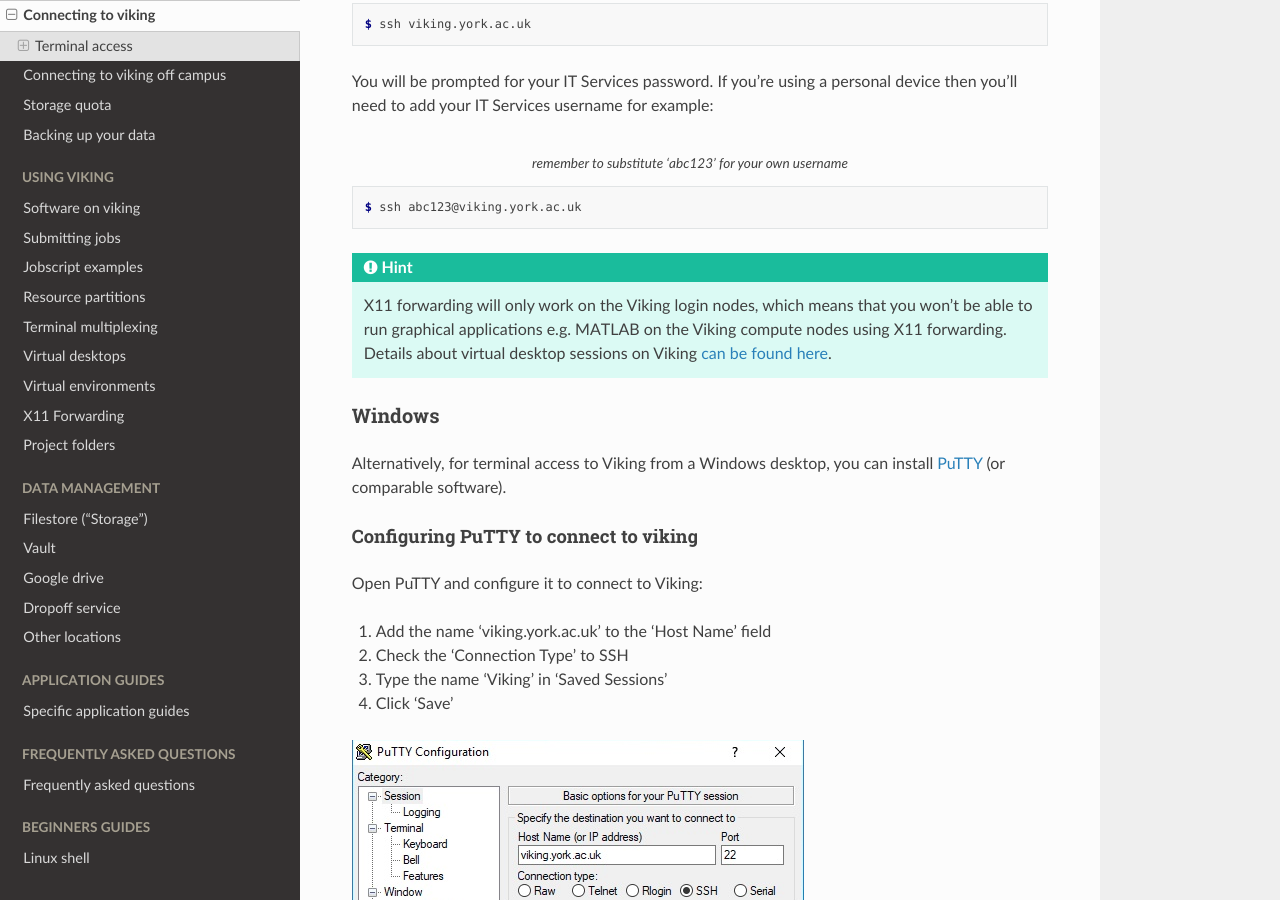
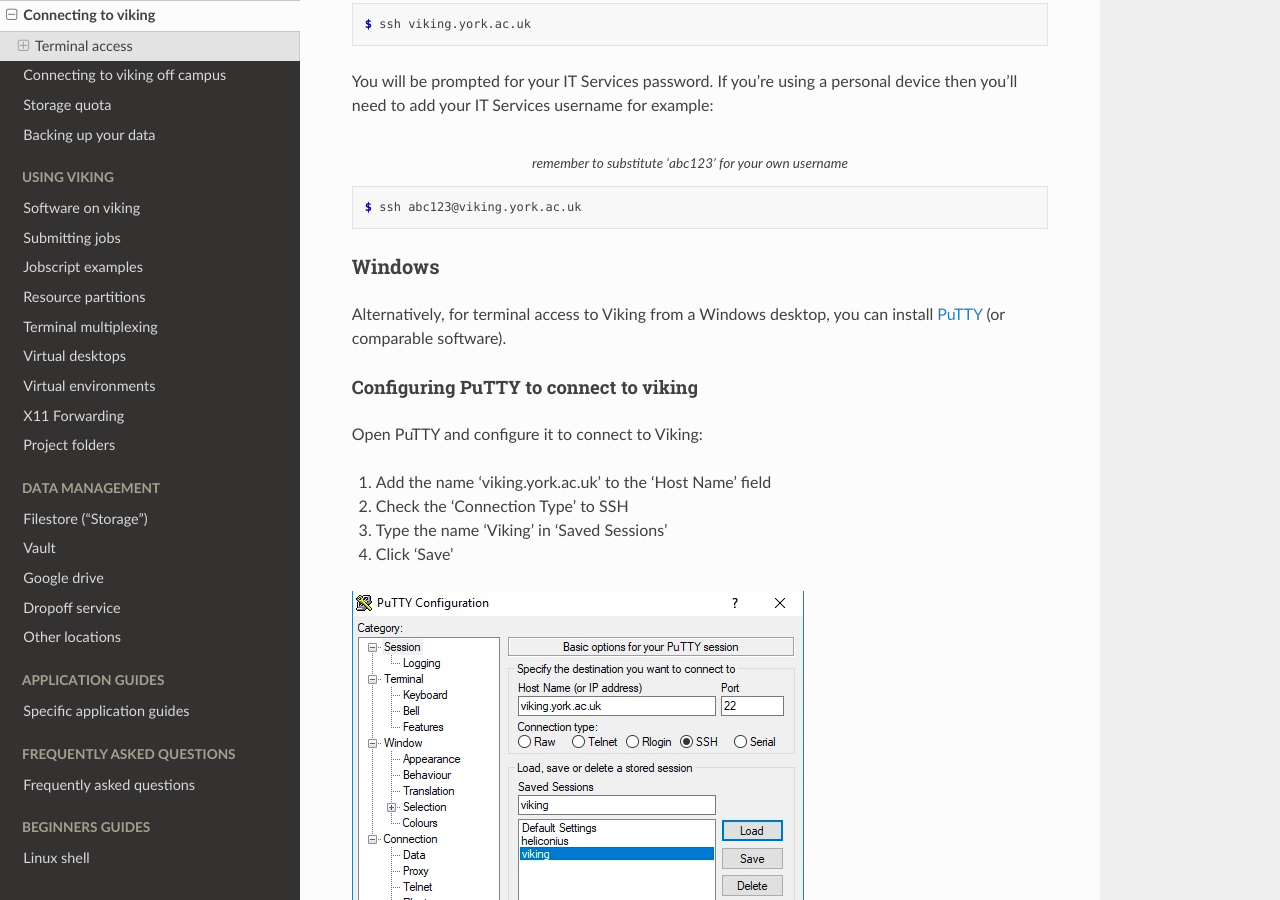
Before and after one commit to university-of-york/research-it-documentation, a Sphinx documentation site: the page built from docs/source/getting_started/connecting_to_viking.rst, in a window 1280 px wide and 900 px high, scrolled down 984 px. Built offline with Sphinx 7.4.7 and the Read the Docs theme 2.0.0, drawn with Linux system fonts in a browser that asks for light colours.

Commit message:
remove X11 forwarding hint as we have a page about it working now

```diff
--- a/docs/source/getting_started/connecting_to_viking.rst
+++ b/docs/source/getting_started/connecting_to_viking.rst
@@ -43,9 +43,6 @@
 
     $ ssh abc123@viking.york.ac.uk
 
-.. hint::
-    X11 forwarding will only work on the Viking login nodes, which means that you won't be able to run graphical applications e.g. MATLAB on the Viking compute nodes using X11 forwarding. Details about virtual desktop sessions on Viking :doc:`can be found here </using_viking/virtual_desktops>`.
-
 
 .. _connecting-via-windows:
 
```
